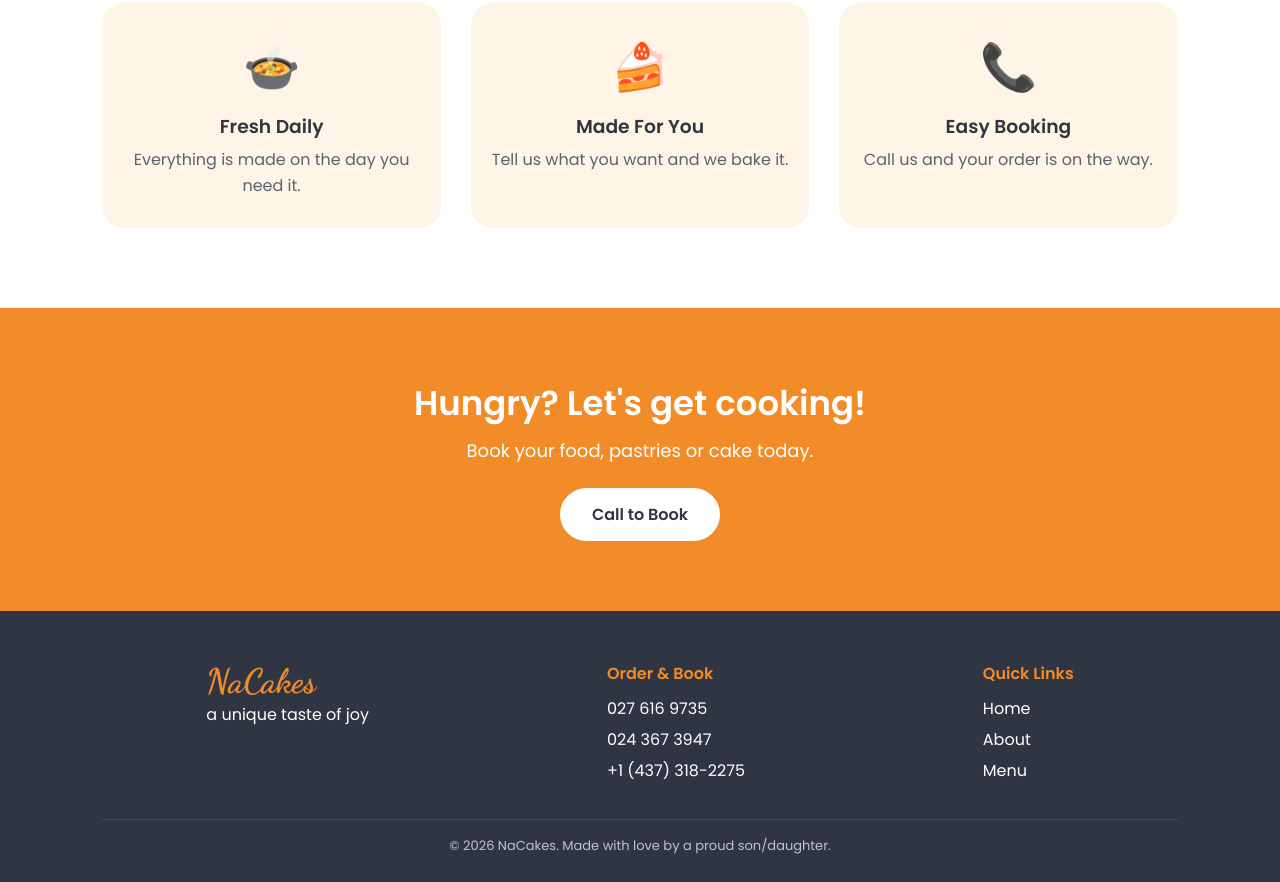
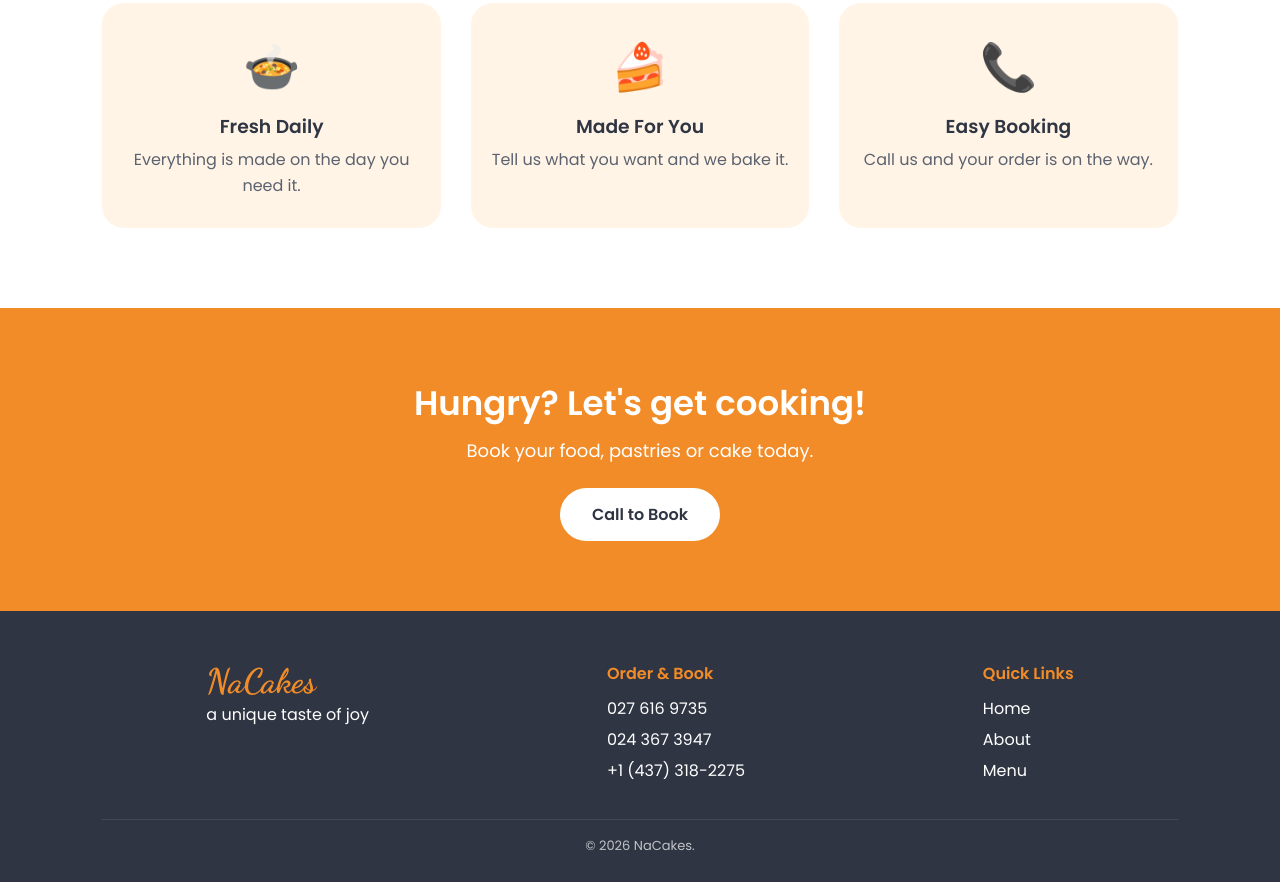
Before and after one commit to wilhelminaiddrisu-lang/Nacake-Final-Website, a plain HTML site: page index.html in a window 1280 px wide. Shown: the part 2275-3157 px from the top of the page. Drawn offline with Linux system fonts and the light colour scheme.

Commit message:
footer updated

```diff
--- a/index.html
+++ b/index.html
@@ -144,7 +144,7 @@
       <p><a href="#about">About</a></p>
       <p><a href="#menu">Menu</a></p>
     </div>
-    <p class="copyright">&copy; 2026 NaCakes. Made with love by a proud son/daughter.</p>
+    <p class="copyright">&copy; 2026 NaCakes.</p>
   </footer>
 
 </body>
```
